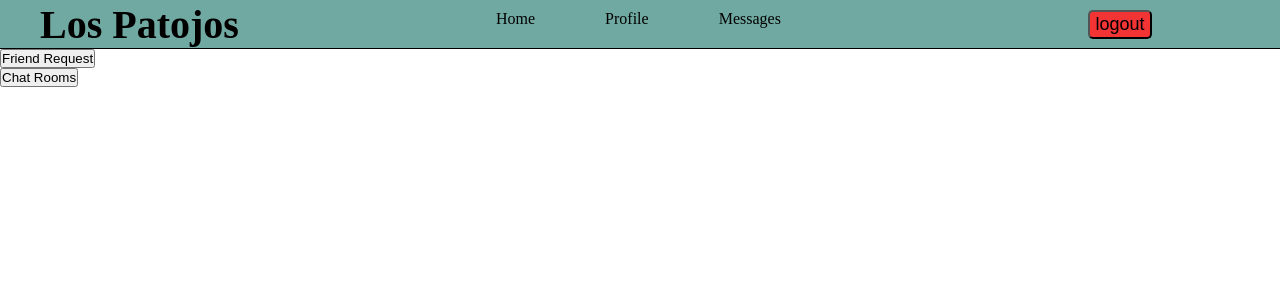
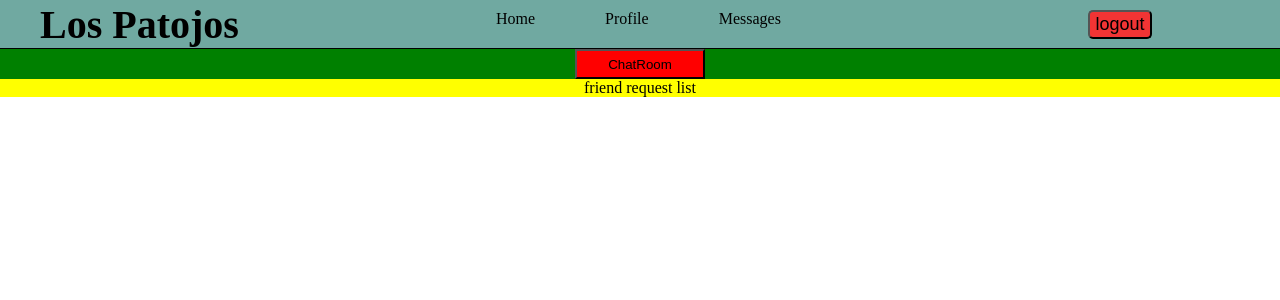
Before and after one commit to Cervp22/r-tech-blogv2, a React (Vite) app in the folder front-end/: page /messages in a window 1280 px wide. Shown: the top 300 px of the page. Built offline with nearby package versions, Linux system fonts and the light colour scheme; no server answers.

Commit message:
toggle switching from chat room to friend request

```diff
--- a/front-end/src/components/buttons/chatroomcomp.jsx
+++ b/front-end/src/components/buttons/chatroomcomp.jsx
@@ -5,14 +5,7 @@ export default function ChatRoom(props) {
 
   return (
     <div>
-      <button
-        onClick={() => {
-          setDisplay(false);
-        }}
-      >
-        Chat Rooms
-      </button>
-      <div></div>
+      <div>This is the chat rooms</div>
     </div>
   );
 }
--- a/front-end/src/components/buttons/friendrequestcomp.jsx
+++ b/front-end/src/components/buttons/friendrequestcomp.jsx
@@ -1,20 +1,10 @@
 import { useState } from "react";
+import ChatRoom from "./chatroomcomp";
 
 export default function FriendRequestList(props) {
-  console.log(props.friendrequestlist);
-  const { friendrequestlist } = props;
-
-  const [display, setDisplay] = useState(true);
   return (
     <div>
-      <button
-        onClick={() => {
-          setDisplay(!display);
-        }}
-      >
-        Friend Request
-      </button>
-      {display ? friendrequestlist : "This is for the chat room"}
+      <div>friend request list</div>
     </div>
   );
 }
--- /dev/null
+++ b/front-end/src/components/styles/messagespage.css
@@ -0,0 +1,14 @@
+.togglebtnfriendrequest-chatroom {
+  background-color: red;
+  font-size: px;
+  height: 30px;
+  width: 130px;
+}
+
+.mainbtndiv {
+  background-color: green;
+  text-align: center;
+}
+.componenttogglediv {
+  background-color: yellow;
+}
--- a/front-end/src/pages/Messages.jsx
+++ b/front-end/src/pages/Messages.jsx
@@ -1,12 +1,13 @@
 import { useEffect, useState } from "react";
 import { useNavigate } from "react-router-dom";
 import { io } from "socket.io-client";
-import FriendRequestList from "../components/list/friendrequestlist";
 import ChatRoom from "../components/buttons/chatroomcomp";
 import UserNavBar from "../components/navbars/Usernavbar";
 import AdminNavBar from "../components/navbars/Adminnavbar";
 import FriendRequestListbtn from "../components/buttons/friendrequestcomp";
 import axios from "axios";
+
+import "../components/styles/messagespage.css";
 
 const socket = io("http://localhost:3001");
 
@@ -15,6 +16,7 @@ export default function MessagesPage() {
   const [navbar, setNavBar] = useState();
   const [userId, setUserId] = useState("");
   const [userName, setUserName] = useState("");
+  const [display, setDisplay] = useState(true);
 
   useEffect(() => {
     socket.on("connect", () => {
@@ -59,8 +61,17 @@ export default function MessagesPage() {
           <UserNavBar userId={userId} />
         )}
       </nav>
-      <FriendRequestListbtn friendrequestlist={<FriendRequestList />} />
-      <ChatRoom />
+      <div className="mainbtndiv">
+        <button
+          className="togglebtnfriendrequest-chatroom"
+          onClick={() => setDisplay(!display)}
+        >
+          {display ? "ChatRoom" : "Friend Request"}
+        </button>
+        <div className="componenttogglediv">{display ? <FriendRequestListbtn /> : <ChatRoom />}</div>
+      </div>
+
+      {/*<FriendRequestListbtn friendrequestlist={<FriendRequestList />} />*/}
     </>
   );
 }
```
Also changed, not shown: front-end/src/components/buttons/ForgotPassword.jsx (+12 -13 lines).
